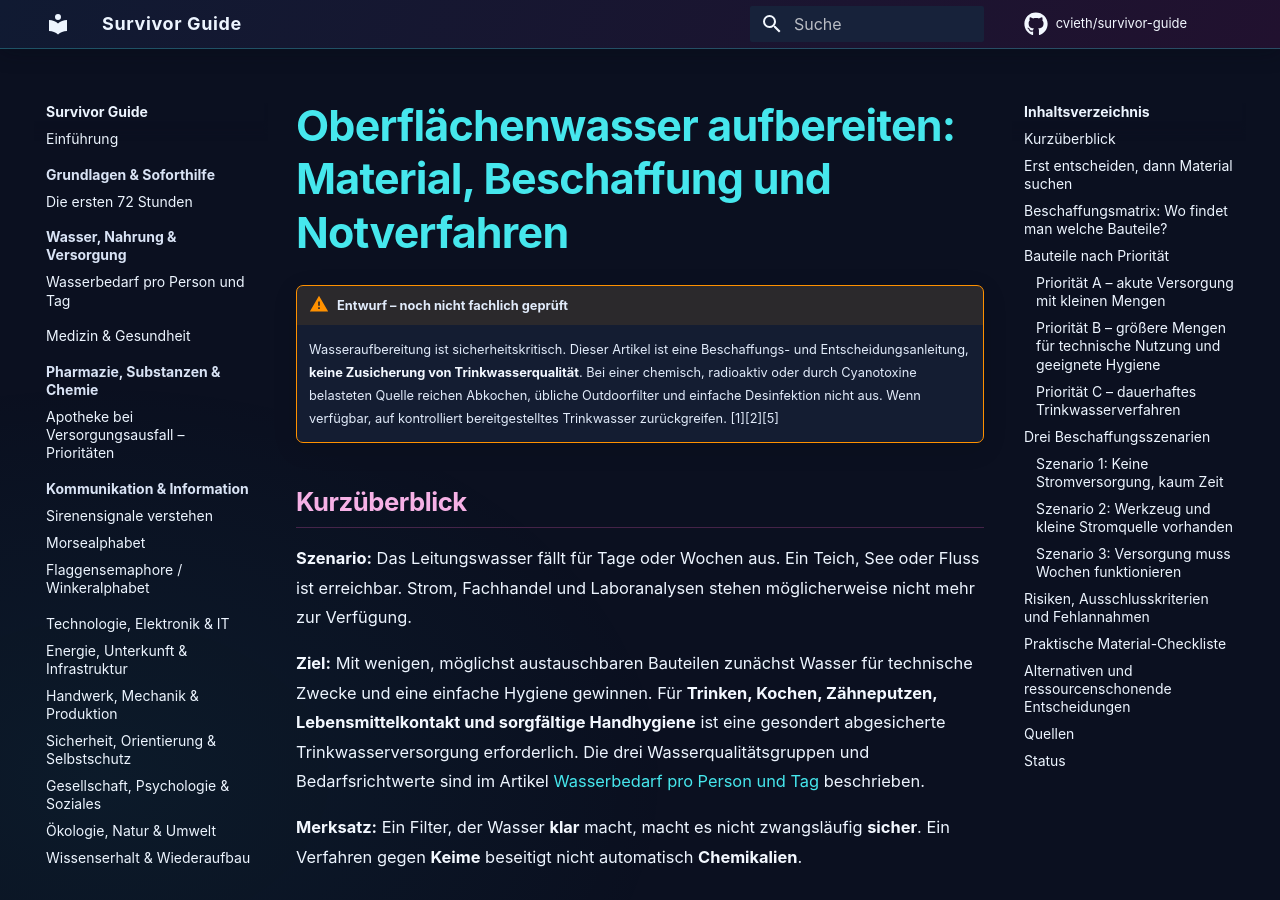
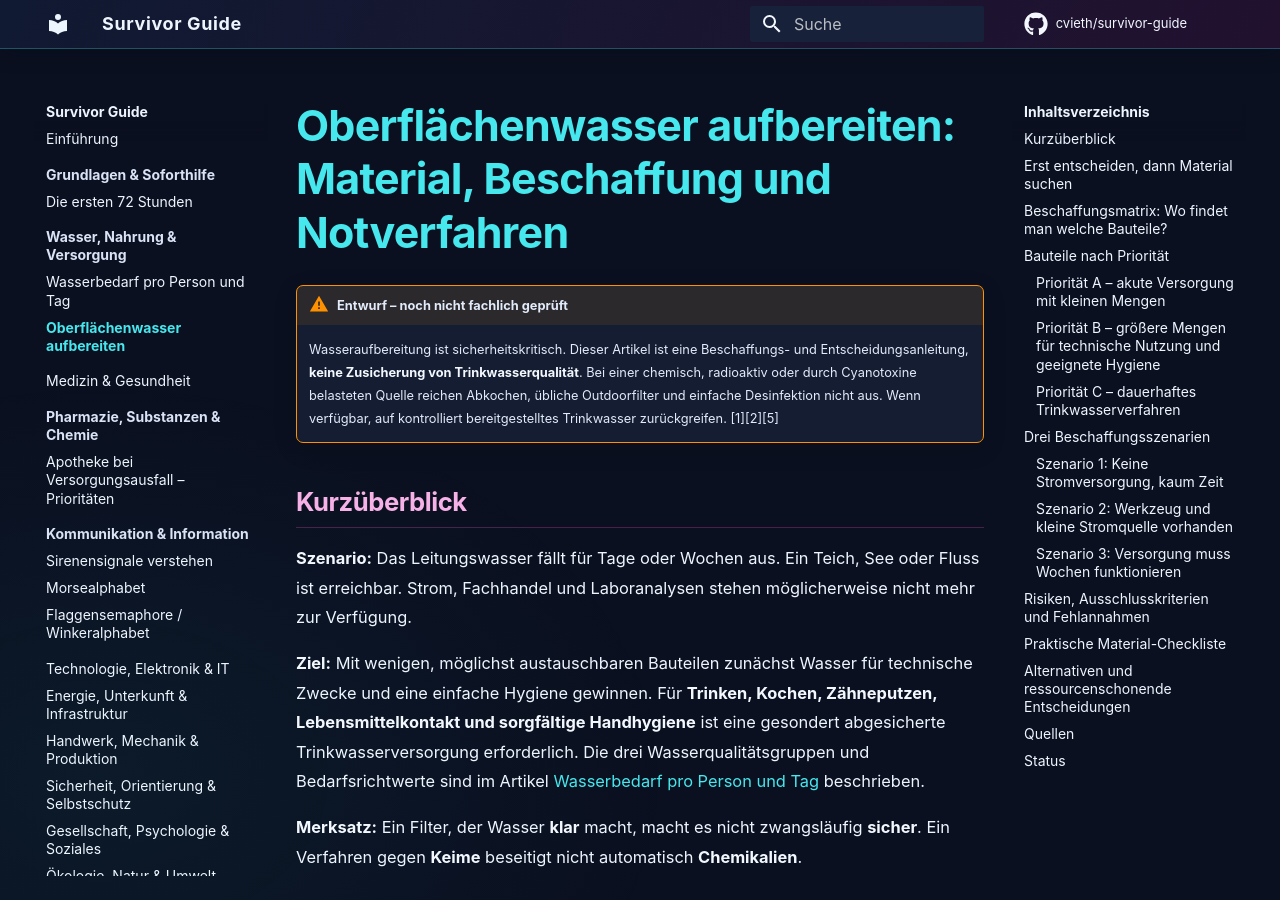
Before and after one commit to cvieth/survivor-guide, an MkDocs documentation site: the page built from docs/01-versorgung/oberflaechenwasser-aufbereiten.md, in a window 1280 px wide and 900 px high. Built offline with MkDocs 1.6.1 and Material for MkDocs 9.7.7, drawn with Linux system fonts in a browser that asks for light colours; comment, search, counter and statistics services are not loaded.

Commit message:
docs: link emergency surface water guide in mkdocs.yml

```diff
--- a/mkdocs.yml
+++ b/mkdocs.yml
@@ -47,6 +47,7 @@ nav:
   - 'Wasser, Nahrung & Versorgung':
       - Überblick: 01-versorgung/index.md
       - Wasserbedarf pro Person und Tag: 01-versorgung/wasserbedarf-pro-person.md
+      - Oberflächenwasser aufbereiten: 01-versorgung/oberflaechenwasser-aufbereiten.md
   - 'Medizin & Gesundheit': 02-medizin/index.md
   - 'Pharmazie, Substanzen & Chemie':
       - Überblick: 03-pharmazie/index.md
```
